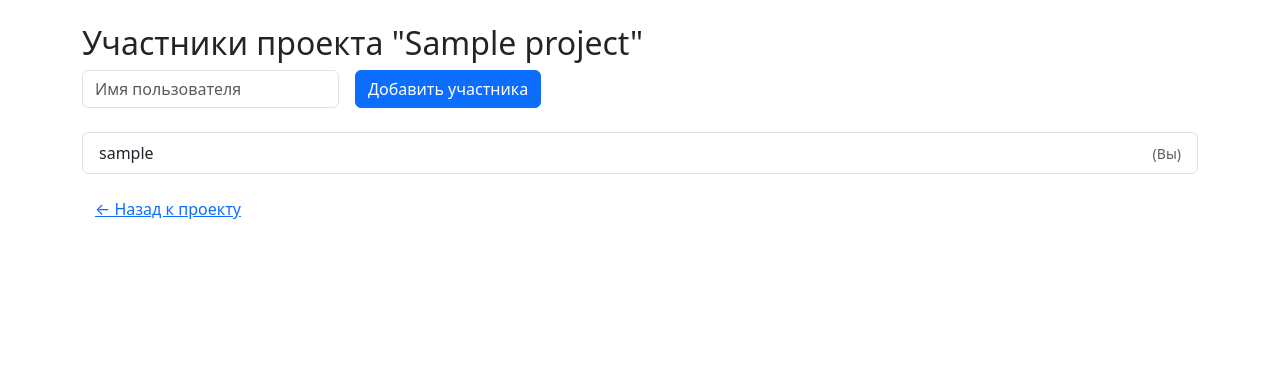
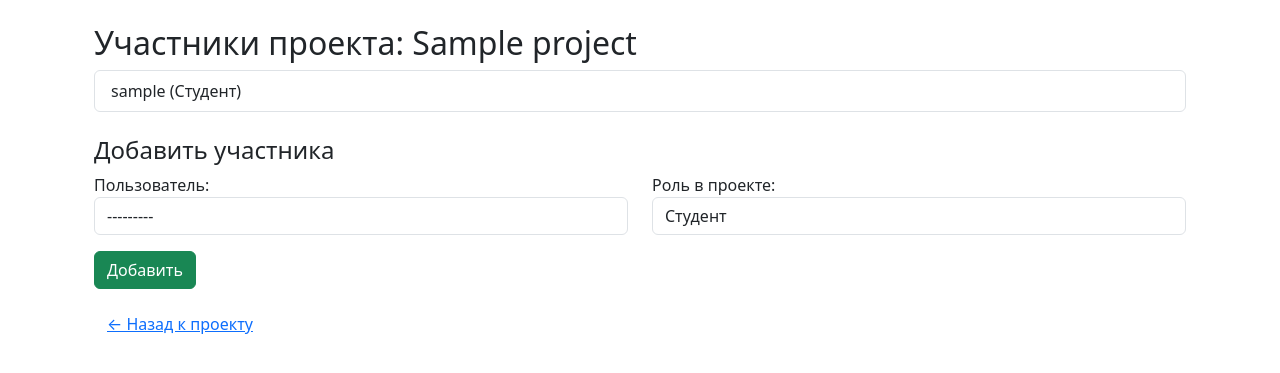
Before and after one commit to Wolkami/projects-web-application, a Django app: page /projects/1/participants/ in a window 1280 px wide. Shown: the part 56-429 px from the top of the page. Run offline with Django 5.2, Linux system fonts and the light colour scheme; a user stored in the database is signed in; tables that the repository leaves empty hold one stand-in row (values such as "Sample post").

Commit message:
Доработка формы добавления участников проекта
- Добавлена форма AddParticipantForm
- Доработано представление project_participants_view
- Доработан шаблон project_participants

```diff
--- a/api/forms.py
+++ b/api/forms.py
@@ -1,6 +1,6 @@
 from django import forms
 from django.contrib.auth.forms import UserCreationForm, AuthenticationForm
-from .models import CustomUser, Project, Task, Comment, FileAttachment
+from .models import CustomUser, Project, Task, Comment, FileAttachment, ProjectParticipant
 
 class BootstrapAuthenticationForm(AuthenticationForm):
     def __init__(self, *args, **kwargs):
@@ -83,3 +83,21 @@ class TaskFileForm(forms.ModelForm):
         labels = {
             'file': 'Выберите файл',
         }
+
+class AddParticipantForm(forms.ModelForm):
+    class Meta:
+        model = ProjectParticipant
+        fields = ['user', 'role']
+
+    def __init__(self, *args, **kwargs):
+        project = kwargs.pop('project', None)  # получаем проект из представления
+        super().__init__(*args, **kwargs)
+
+        if project:
+            # Исключаем уже добавленных участников
+            existing_ids = project.participants.values_list('user_id', flat=True)
+            self.fields['user'].queryset = CustomUser.objects.exclude(id__in=existing_ids)
+
+        # Красота для Bootstrap
+        for field in self.fields.values():
+            field.widget.attrs['class'] = 'form-control'
--- a/api/templates/api/project_participants.html
+++ b/api/templates/api/project_participants.html
@@ -1,37 +1,48 @@
 {% extends "api/base.html" %}
 
-{% block title %}Участники проекта{% endblock %}
+{% block content %}
 
-{% block content %}
-<h2>Участники проекта "{{ project.title }}"</h2>
+<div class="container mt-4">
+  <h2>Участники проекта: {{ project.title }}</h2>
 
-<form method="post" class="row g-3 mb-4">
-    {% csrf_token %}
-    <div class="col-auto">
-        <input type="text" name="username" class="form-control" placeholder="Имя пользователя">
-    </div>
-    <div class="col-auto">
-        <button type="submit" class="btn btn-primary">Добавить участника</button>
-    </div>
-</form>
-
-<ul class="list-group">
+  <ul class="list-group mb-4">
     {% for participant in participants %}
       <li class="list-group-item d-flex justify-content-between align-items-center">
-            {{ participant.user.username }}
-            {% if participant.user != request.user %}
-                <form method="post" action="{% url 'remove-participant' participant.id %}" style="margin: 0;">
+        {{ participant.user.username }} ({{ participant.get_role_display }})
+        {% if request.user == project.creator and participant.user != request.user %}
+          <form method="post" action="{% url 'remove-participant' participant.pk %}">
             {% csrf_token %}
             <button type="submit" class="btn btn-sm btn-danger">Удалить</button>
           </form>
-            {% else %}
-                <span class="text-muted small">(Вы)</span>
         {% endif %}
       </li>
     {% empty %}
-        <li class="list-group-item text-muted">Участники не найдены</li>
+      <li class="list-group-item">Нет участников</li>
     {% endfor %}
   </ul>
 
+  <h4>Добавить участника</h4>
+  <form method="post">
+    {% csrf_token %}
+    <div class="row mb-3">
+      <div class="col">
+        {{ form.user.label_tag }}
+        {{ form.user }}
+        {% if form.user.errors %}
+          <div class="text-danger small">{{ form.user.errors }}</div>
+        {% endif %}
+      </div>
+      <div class="col">
+        {{ form.role.label_tag }}
+        {{ form.role }}
+        {% if form.role.errors %}
+          <div class="text-danger small">{{ form.role.errors }}</div>
+        {% endif %}
+      </div>
+    </div>
+    <button type="submit" class="btn btn-success">Добавить</button>
+  </form>
+
   <a href="{% url 'project-view' project.pk %}" class="btn btn-link mt-3">← Назад к проекту</a>
+</div>
 {% endblock %}
--- a/api/views.py
+++ b/api/views.py
@@ -14,7 +14,7 @@ from .serializers import (
     CommentSerializer, FileAttachmentSerializer,
     RegisterSerializer, ChangePasswordSerializer,
 )
-from .forms import CustomUserCreationForm, ProjectForm, TaskForm, CommentForm, TaskFileForm
+from .forms import CustomUserCreationForm, ProjectForm, TaskForm, CommentForm, TaskFileForm, AddParticipantForm
 
 from django.contrib.auth.decorators import login_required
 from django.contrib.auth.views import LoginView, LogoutView
@@ -284,32 +284,25 @@ def project_detail_view(request, pk):
 def project_participants_view(request, project_id):
     project = get_object_or_404(Project, pk=project_id)
 
-    # Только автор проекта может управлять участниками
-    if project.creator != request.user:
+    if request.user != project.creator:
         return redirect('dashboard')
 
     participants = project.participants.select_related('user')
 
-    # Добавление участника
     if request.method == 'POST':
-        username = request.POST.get('username')
-        user = CustomUser.objects.filter(username=username).first()
-
-        if not user:
-            messages.error(request, f'Пользователь "{username}" не найден.')
-        elif user == project.creator:
-            messages.warning(request, 'Создатель уже является участником.')
-        elif project.participants.filter(user=user).exists():
-            messages.warning(request, 'Пользователь уже в проекте.')
-        else:
-            ProjectParticipant.objects.create(project=project, user=user)
-            messages.success(request, f'Пользователь {username} добавлен.')
-
-        return redirect('project-participants', project_id=project.id)
+        form = AddParticipantForm(request.POST, project=project)
+        if form.is_valid():
+            participant = form.save(commit=False)
+            participant.project = project
+            participant.save()
+            return redirect('project-participants', project_id=project.pk)
+    else:
+        form = AddParticipantForm(project=project)
 
     return render(request, 'api/project_participants.html', {
         'project': project,
         'participants': participants,
+        'form': form
     })
 
 @login_required
```
Lines whose indentation alone changed are shown as unchanged.
